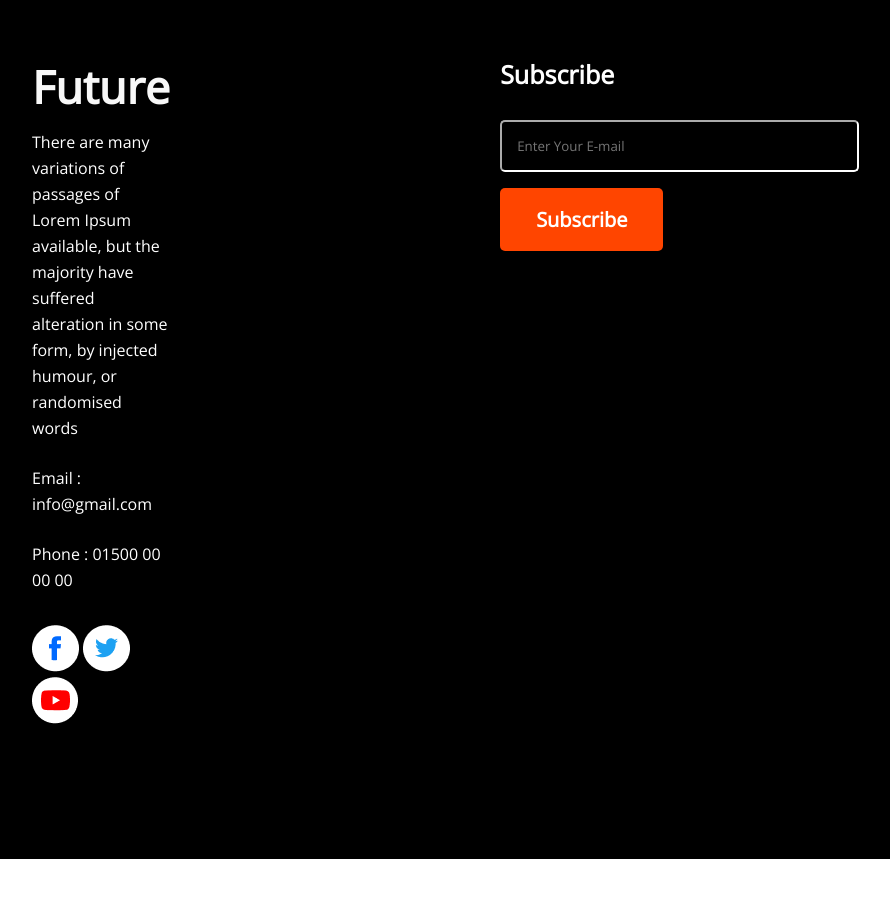
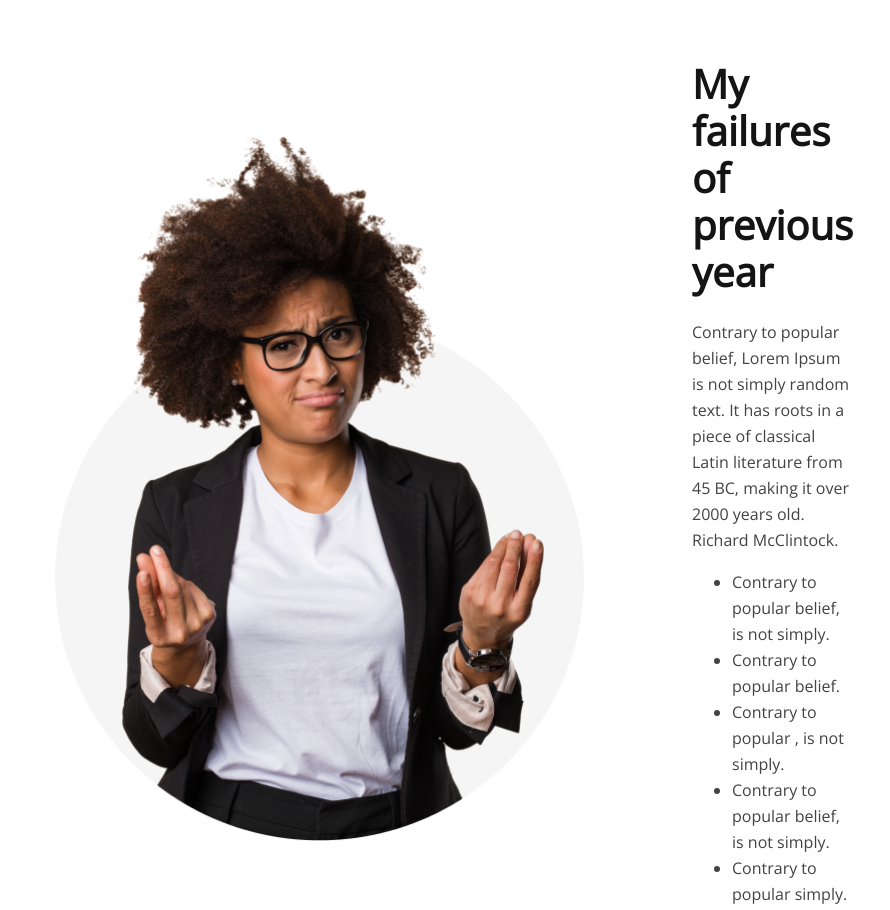
Before and after one commit to msashraf3/assignment_1, a plain HTML site: page index.html in a window 1280 px wide. Shown: the part 1340-2250 px from the top of the page, without its empty margins (198-1088 px from the left). Before the commit the page ends 2199 px from the top, so only its background shows below. Drawn offline with nearby package versions, Linux system fonts and the light colour scheme.

Commit message:
first section done

```diff
--- a/index.html
+++ b/index.html
@@ -17,11 +17,24 @@
     </header>
 
     <!-- main sec  -->
-    <main>
+    <main class="main-content">
 
         <!-- first section  -->
         <section class="first">
-
+            <div class="first-container">
+                <img src="images/person.png" alt="girl" class="first-image">
+            </div>
+            <div class="first-description">
+                <h1 class="first-title">My failures of previous year</h1>
+                <p class="first-des">Contrary to popular belief, Lorem Ipsum is not simply random text. It has roots in a piece of classical Latin literature from 45 BC, making it over 2000 years old. Richard McClintock.</p>
+                <ul class="first-list">
+                    <li>Contrary to popular belief, is not simply.</li>
+                    <li>Contrary to popular belief.</li>
+                    <li>Contrary to popular , is not simply.</li>
+                    <li>Contrary to popular belief, is not simply.</li>
+                    <li>Contrary to popular simply.</li>
+                </ul>
+            </div>
 
         </section>
 
--- a/styles/styles.css
+++ b/styles/styles.css
@@ -42,7 +42,40 @@
     background-color: orangered;
     padding: 20px 25px;
 }
-
+/* main section  */
+.main-content{
+    margin: 130px 230px;
+}
+/* first section  */
+.first{
+    display: flex;
+    align-items: center;
+    gap: 90px;
+}
+.first-image{
+    width: 570px;
+    height: 720px;
+}
+.first-title{
+    font-weight: 700;
+    font-size: 40px;
+    line-height: 47px;
+    color: #151414;
+    margin-bottom: 24px;
+}
+.first-des{
+    font-weight: 400;
+    font-size: 16px;
+    line-height: 26px;
+    color: #444343;
+    margin-bottom: 16px;
+}
+.first-list{
+    font-weight: 400;
+    font-size: 16px;
+    line-height: 26px;
+    color: #444343;
+}
 /* footer style  */
 footer{
     background-color: black;
```
